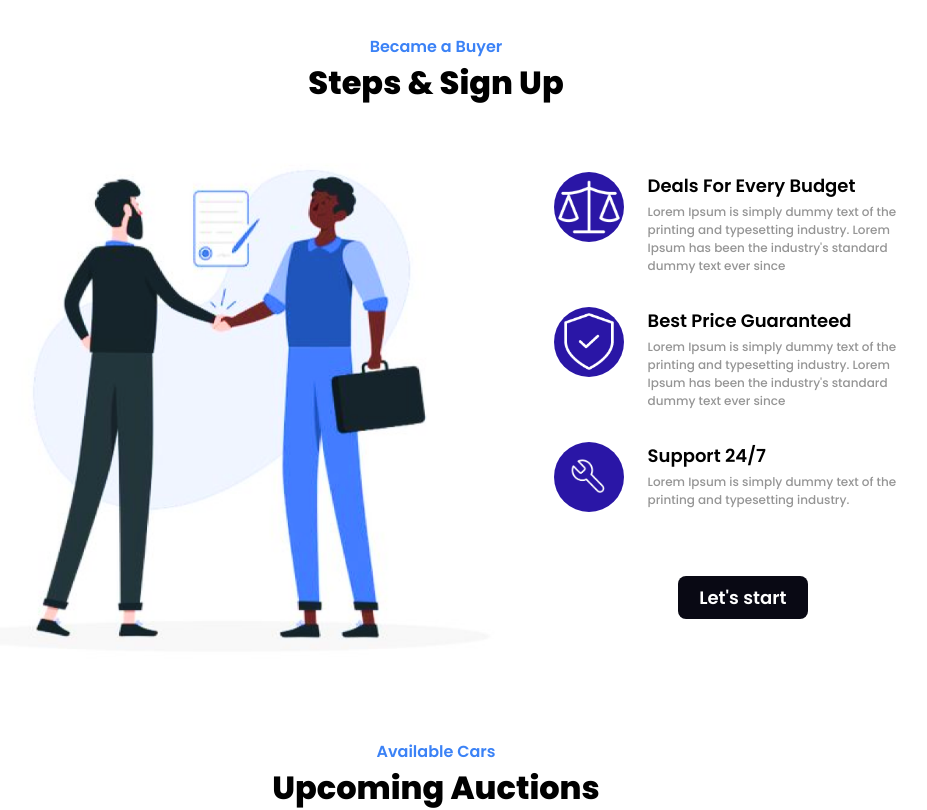
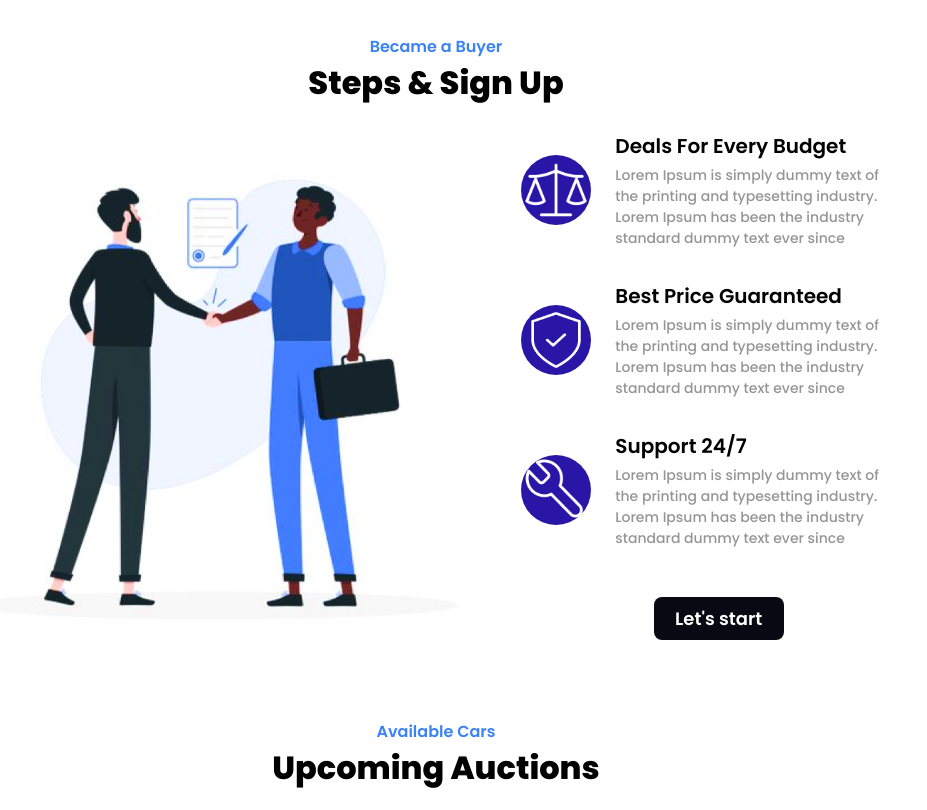
Before and after one commit to chroll0/Car_Auction, a Next.js app: page /pages/landing in a window 1280 px wide. Shown: the part 1840-2650 px from the top of the page, without its empty margins (204-1131 px from the left). Built offline with nearby package versions, Linux system fonts and the light colour scheme.

Commit message:
fix: correct data and fix carousel component problems

```diff
--- a/components/landing/availableCars.tsx
+++ b/components/landing/availableCars.tsx
@@ -33,13 +33,13 @@ const AvailableCars: React.FC<AvailableCarsProps> = ({ title, isCurrent }) => {
             orientation="horizontal"
           >
             <CarouselPrevious className="text-[80px] cursor-pointer" />
-            <CarouselContent className="-ml-4 px-6">
+            <CarouselContent>
               {isCurrent
                 ? auctionInformation
                     .filter((element) => element.current)
                     .map((element) => (
                       <CarouselItem
-                        className="pl-1 basis-auto 3xl:basis-1/4 px-8 py-8 flex justify-center"
+                        className="basis-auto 3xl:basis-1/4 px-8 py-8 flex justify-center"
                         key={element.lotNumber}
                       >
                         <AuctionCarousel {...element} />
@@ -49,7 +49,7 @@ const AvailableCars: React.FC<AvailableCarsProps> = ({ title, isCurrent }) => {
                     .filter((element) => !element.current)
                     .map((element) => (
                       <CarouselItem
-                        className="pl-1 basis-auto 3xl:basis-1/4 px-8 py-8 flex justify-center"
+                        className="basis-auto 3xl:basis-1/4 px-8 py-8 flex justify-center"
                         key={element.lotNumber}
                       >
                         <AuctionCarousel {...element} />
--- a/components/landing/benefits.tsx
+++ b/components/landing/benefits.tsx
@@ -4,12 +4,13 @@ import { motion } from "framer-motion";
 import { slideIn } from "../utils/motion";
 import { Button, SectionTitle } from "@/components/reusable";
 import { SectionWrapper } from "../hoc";
+import { benefits } from "@/constants/static_data";
 
 const Benefits = () => {
   return (
     <>
       <SectionTitle preTitle="Became a Buyer" title="Steps & Sign Up" />
-      <div className="flex flex-col md:flex-row items-center gap-12 w-full justify-center mt-6">
+      <div className="flex flex-col md:flex-row items-center gap-12 w-full justify-center mt-6 px-4">
         <motion.div
           variants={slideIn({
             direction: "left",
@@ -34,77 +35,37 @@ const Benefits = () => {
             delay: 0.1,
             duration: 0.75,
           })}
-          className="flex flex-col gap-8 max-w-[400px]"
+          className="flex flex-col gap-8 max-w-[500px]"
         >
-          <div className="flex flex-row gap-6">
+          {benefits.map((element) => (
+            <div
+              className="flex flex-row gap-6 items-center"
+              key={element.title}
+            >
               <div className="bg-darkBlue-200 w-[70px] h-[70px] rounded-full flex items-center justify-center">
                 <Image
-                src="/landing/icons/libra.png"
-                alt="libra"
+                  src={element.imgUrl}
+                  alt={element.alt}
                   width={40}
                   height={40}
                   style={{ width: "auto", height: "auto" }}
                 />
               </div>
               <div className="flex w-[70%] gap-1 flex-col">
-              <h5 className="text-[18px] font-semibold">
-                Deals For Every Budget
+                <h5 className="text-[18px] md:text-[20px] font-semibold">
+                  {element.title}
                 </h5>
-              <p className="text-[12px] font-medium text-gray-100">
-                Lorem Ipsum is simply dummy text of the printing and typesetting
-                industry. Lorem Ipsum has been the industry&apos;s standard
-                dummy text ever since
+                <p className="text-[12px] md:text-[14px] font-medium text-gray-100">
+                  {element.paragraph}
                 </p>
               </div>
             </div>
-
-          <div className="flex flex-row gap-6">
-            <div className="bg-darkBlue-200 w-[70px] h-[70px] rounded-full flex items-center justify-center">
-              <Image
-                src="/landing/icons/safety.png"
-                alt="safety"
-                width={40}
-                height={40}
-                priority={true}
-                style={{ width: "auto", height: "auto" }}
-              />
-            </div>
-            <div className="flex w-[70%] gap-1 flex-col">
-              <h5 className="text-[18px] font-semibold">
-                Best Price Guaranteed
-              </h5>
-              <p className="text-[12px] font-medium text-gray-100">
-                Lorem Ipsum is simply dummy text of the printing and typesetting
-                industry. Lorem Ipsum has been the industry&apos;s standard
-                dummy text ever since
-              </p>
-            </div>
-          </div>
-
-          <div className="flex flex-row gap-6">
-            <div className="bg-darkBlue-200 w-[70px] h-[70px] rounded-full flex items-center justify-center">
-              <Image
-                src="/landing/icons/settings.png"
-                alt="settings"
-                width={40}
-                height={40}
-                priority={true}
-              />
-            </div>
-            <div className="flex w-[70%] gap-1 flex-col">
-              <h5 className="text-[18px] font-semibold">Support 24/7</h5>
-              <p className="text-[12px] font-medium text-gray-100">
-                Lorem Ipsum is simply dummy text of the printing and typesetting
-                industry.
-              </p>
-            </div>
-          </div>
-
+          ))}
           <div className="flex justify-center w-full">
             <Button
               type="button"
               title="Let's start"
-              variant="bg-black-100 text-white mt-8 rounded-[8px] w-[130px] font-semibold px-4 py-2 text-[18px] hover:w-[160px] transition"
+              variant="bg-black-100 text-white mt-4 rounded-[8px] w-[130px] font-semibold px-4 py-2 text-[18px] hover:w-[160px] transition"
             />
           </div>
         </motion.div>
--- a/components/landing/hero.tsx
+++ b/components/landing/hero.tsx
@@ -25,7 +25,7 @@ const Hero = () => {
             Unlock unbeatable deals on top-quality cars.
           </span>
         </div>
-        <div className="w-full flex gap-8">
+        <div className="w-full flex gap-8 flex-wrap sm:flex-nowrap">
           <Button
             type="button"
             title="Buy a Car"
--- a/components/ui/carousel.tsx
+++ b/components/ui/carousel.tsx
@@ -162,7 +162,7 @@ const CarouselContent = React.forwardRef<
         ref={ref}
         className={cn(
           "flex",
-          orientation === "horizontal" ? "-ml-4" : "-mt-4 flex-col",
+          orientation === "horizontal" ? "" : "-mt-4 flex-col",
           className
         )}
         {...props}
@@ -184,7 +184,7 @@ const CarouselItem = React.forwardRef<
       role="group"
       aria-roledescription="slide"
       className={cn(
-        "min-w-0 shrink-0 grow-0 basis-full",
+        "min-w-0 shrink-0 grow-0 basis-full w-full sm:w-auto",
         orientation === "horizontal" ? "pl-4" : "pt-4",
         className
       )}
@@ -206,9 +206,9 @@ const CarouselPrevious = React.forwardRef<
       variant={variant}
       size={size}
       className={cn(
-        "absolute  h-8 w-8 rounded-full",
+        "absolute h-8 w-8 rounded-full",
         orientation === "horizontal"
-          ? "md:-left-12 md:top-1/2 md:-translate-y-1/2 left-1/4 bottom-2 sm:left-1/4 sm:bottom-2 top-0 -translate-y-1/2"
+          ? "md:-left-12 md:top-1/2 md:-translate-y-1/2 left-1/4 sm:left-1/4 top-[104%] -translate-y-1/2"
           : "md:-top-12 md:left-1/2 md:-translate-x-1/2 rotate-90 left-1/2 bottom-1/2 -translate-x-1/2 top-0 sm:bottom-2",
         className
       )}
@@ -237,7 +237,7 @@ const CarouselNext = React.forwardRef<
       className={cn(
         "absolute h-8 w-8 rounded-full",
         orientation === "horizontal"
-          ? "md:-right-12 md:top-1/2 md:-translate-y-1/2 right-1/4 bottom-2 sm:right-1/4 sm:bottom-2 top-0 -translate-y-1/2"
+          ? "md:-right-12 md:top-1/2 md:-translate-y-1/2 right-1/4 sm:right-1/4 top-[104%] -translate-y-1/2"
           : "md:-bottom-12 md:left-1/2 md:-translate-x-1/2 rotate-90 bottom-1/2 left-1/2 top-0 -translate-x-1/2 sm:bottom-2",
         className
       )}
--- a/constants/static_data.ts
+++ b/constants/static_data.ts
@@ -95,7 +95,29 @@ export const serviceLinks = [
     text: "Lorem Ipsum is simply dummy text of the printing and typesetting industry. Lorem Ipsum has been the industry's standard dummy text ever since",
   },
 ];
-
+export const benefits = [
+  {
+    imgUrl: "/landing/icons/libra.png",
+    alt: "libra",
+    title: "Deals For Every Budget",
+    paragraph:
+      "Lorem Ipsum is simply dummy text of the printing and typesetting industry. Lorem Ipsum has been the industry standard dummy text ever since",
+  },
+  {
+    imgUrl: "/landing/icons/safety.png",
+    alt: "safety",
+    title: "Best Price Guaranteed",
+    paragraph:
+      "Lorem Ipsum is simply dummy text of the printing and typesetting industry. Lorem Ipsum has been the industry standard dummy text ever since",
+  },
+  {
+    imgUrl: "/landing/icons/settings.png",
+    alt: "settings",
+    title: "Support 24/7",
+    paragraph:
+      "Lorem Ipsum is simply dummy text of the printing and typesetting industry. Lorem Ipsum has been the industry standard dummy text ever since",
+  },
+];
 export const carModels = [
   {
     imgUrl: "/img/models/bmw.png",
```
Also changed, not shown: components/landing/services.tsx (+66 -4 lines). Lines whose indentation alone changed are shown as unchanged.
